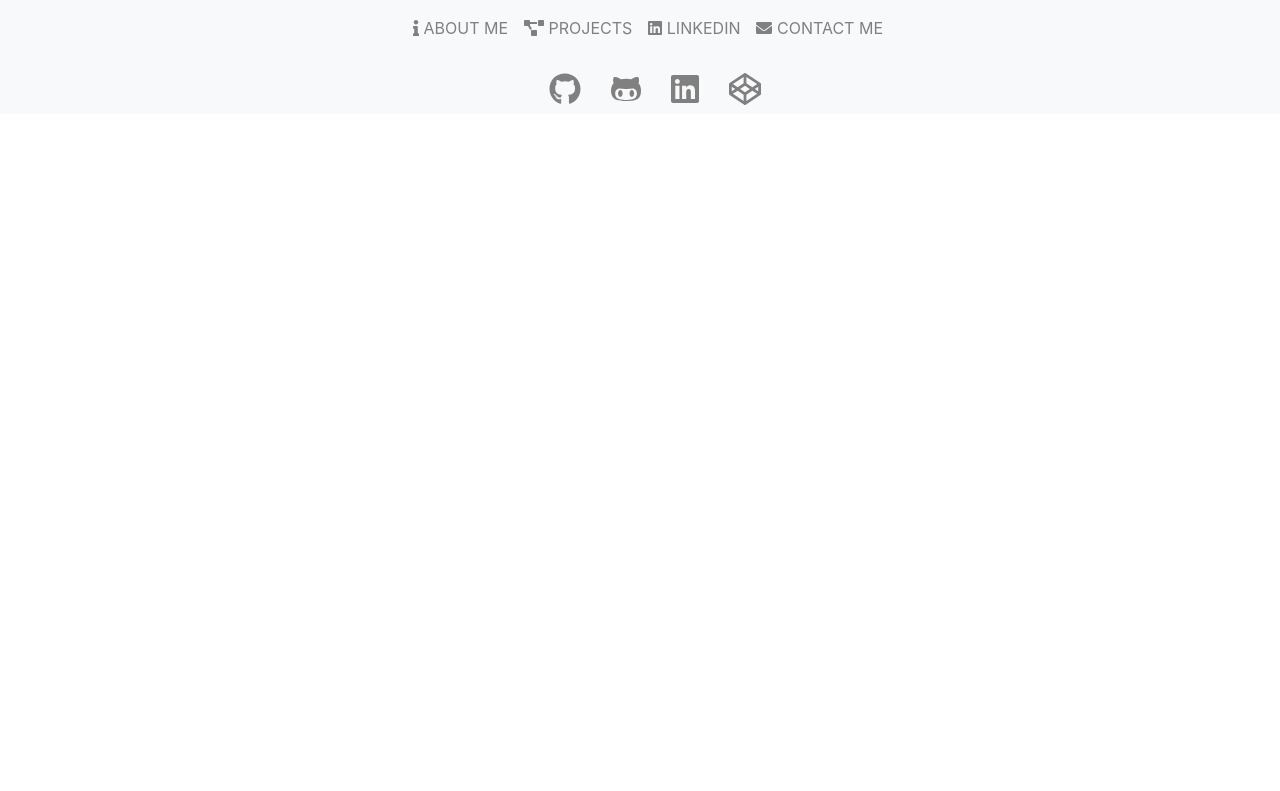
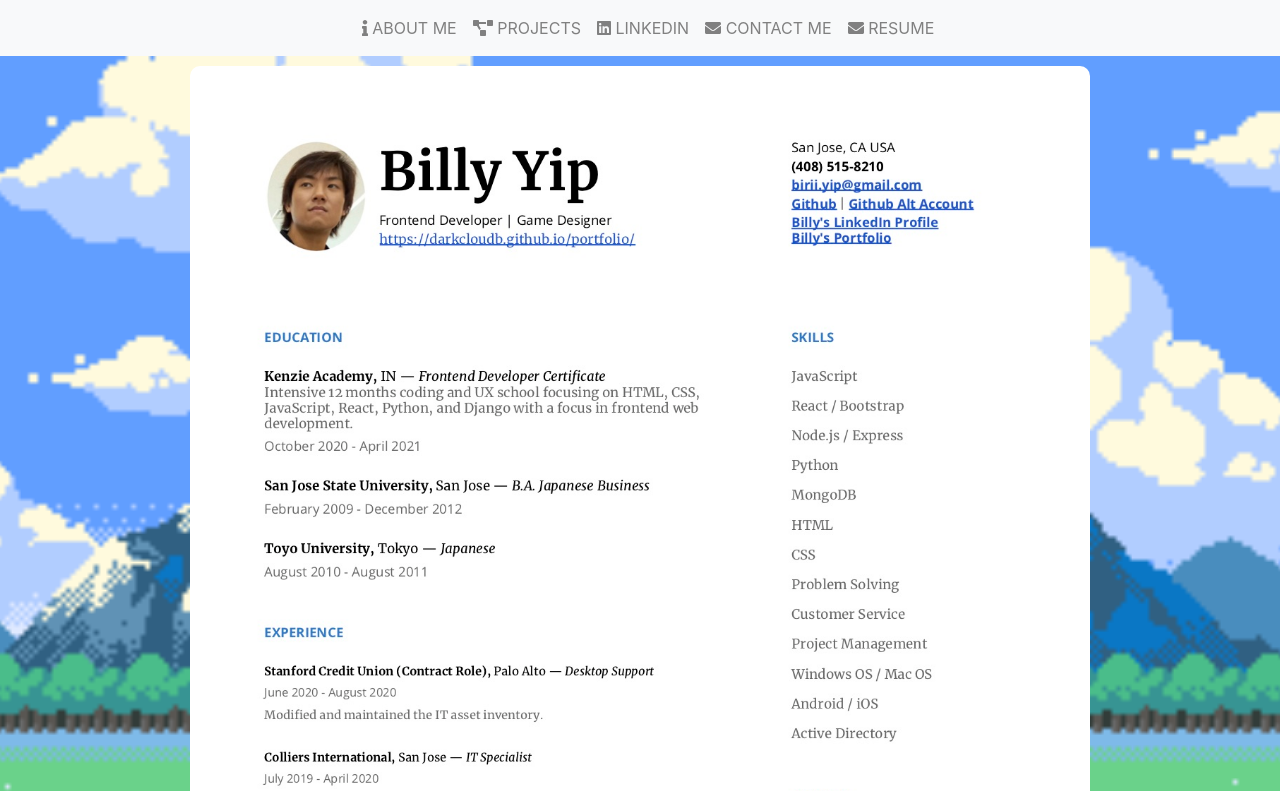
Before and after one commit to darkcloudb/portfolio, a React (Create React App) app: page /portfolio/resume in a window 1280 px wide. Shown: the top 791 px of the page. Built offline with nearby package versions, Linux system fonts and the light colour scheme.

Commit message:
Included Resume

```diff
--- a/src/App.css
+++ b/src/App.css
@@ -163,3 +163,10 @@
   margin: auto;
   color: whitesmoke;
 }
+/**********************Resume******************/
+.resume {
+  position: relative;
+  background: url(jrpg_background.png) no-repeat;
+  background-size: cover;
+  background-position: center;
+}
--- a/src/App.js
+++ b/src/App.js
@@ -6,6 +6,7 @@
 import Footer from "./components/Footer";
 import Projects from "./components/Projects";
 import Contact from "./components/Contact";
+import Resume from "./components/Resume";
 import { AnimatePresence } from "framer-motion";
 
 function App() {
@@ -18,6 +19,7 @@
             <Route exact path="/" component={Header} />
             <Route path="/projects" component={Projects} />
             <Route path="/contact" component={Contact} />
+            <Route path="/resume" component={Resume} />
           </Switch>
         </AnimatePresence>
         <Footer />
--- a/src/components/Navbar.js
+++ b/src/components/Navbar.js
@@ -56,6 +56,14 @@
               <FontAwesomeIcon icon={faEnvelope} /> {" Contact Me"}
             </Link>
           </a>
+          <a className="nav-link">
+            <Link
+              to="/resume"
+              style={{ color: "#808080", textTransform: "uppercase" }}
+            >
+              <FontAwesomeIcon icon={faEnvelope} /> {" Resume"}
+            </Link>
+          </a>
         </Nav>
       </Navbar.Collapse>
     </Navbar>
--- /dev/null
+++ b/src/components/Resume.js
@@ -0,0 +1,37 @@
+import React from "react";
+import { motion } from "framer-motion";
+import resume from "../img/Resume.jpg";
+
+const contentAppear = {
+  in: {
+    opacity: 1,
+  },
+  out: {
+    opacity: 0,
+  },
+};
+
+const effect = {
+  type: "tween",
+  ease: "anticipate",
+  duration: 1.3,
+};
+
+function Resume() {
+  return (
+    <div className="resume">
+      <motion.img
+        src={resume}
+        className="about-text"
+        initial="out"
+        animate="in"
+        exit="out"
+        variants={contentAppear}
+        transition={effect}
+        style={{ marginTop: "10px" }}
+      ></motion.img>
+    </div>
+  );
+}
+
+export default Resume;
```
Also changed, not shown: src/img/Resume.jpg (added).
